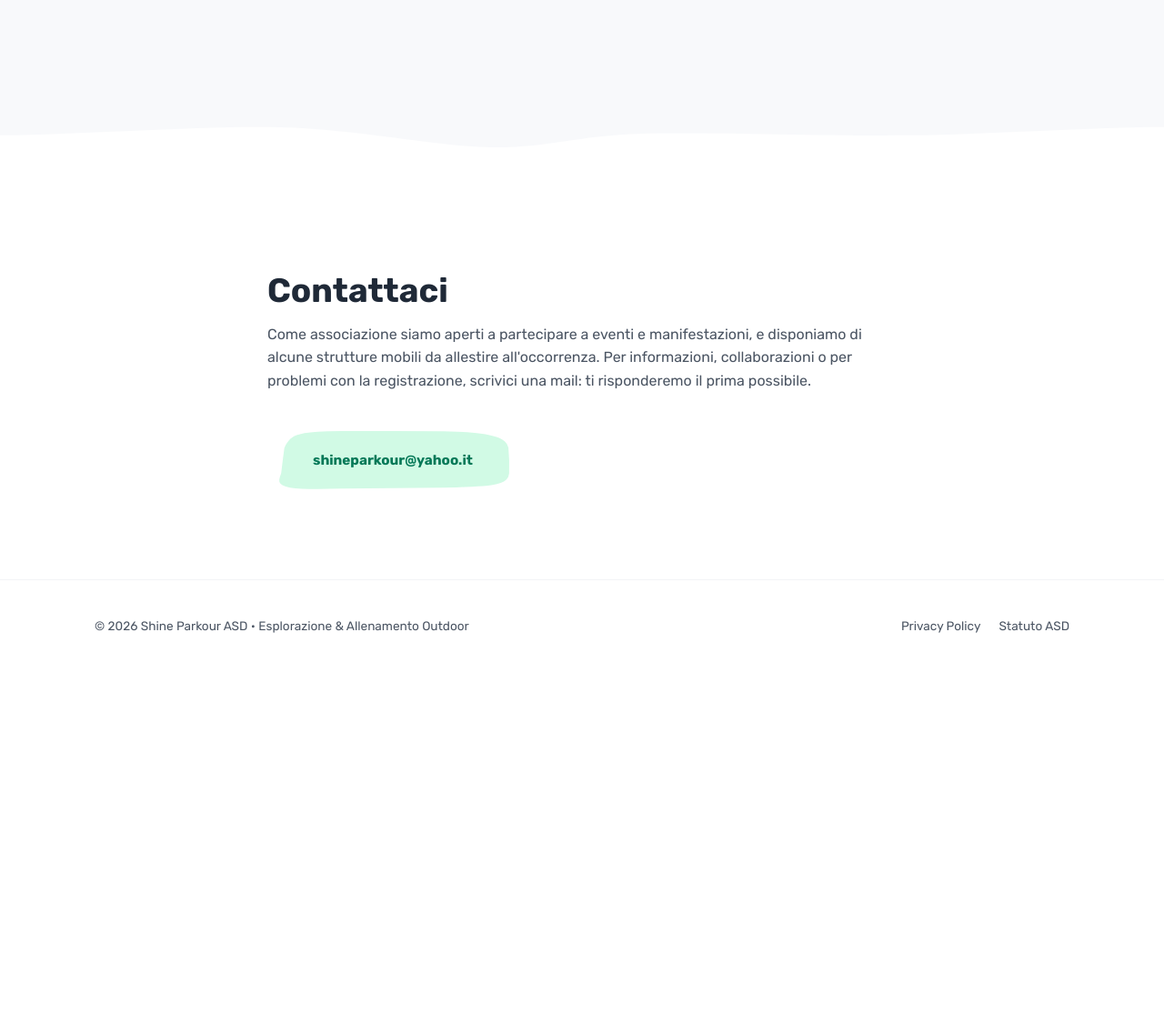
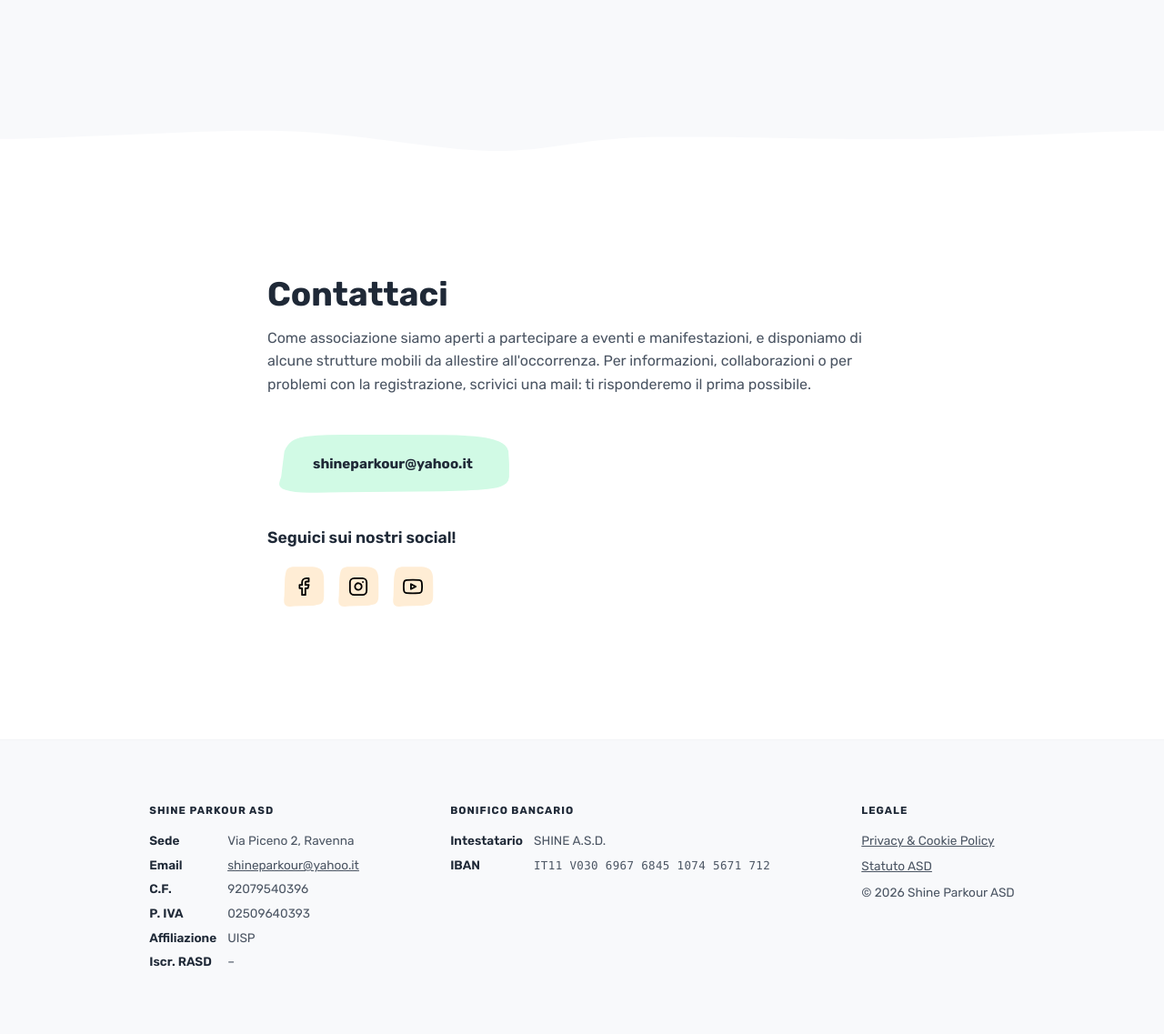
Before and after one commit to Freskies/shine-backend, a Python web app: template templates/showcase/index.html in a window 1280 px wide. Shown: the part 4695-5832 px from the top of the page at 91% size. Before the commit the page ends 5391 px from the top, so only its background shows below. Run offline with Jinja, Linux system fonts and the light colour scheme; the template is opened without the code that fills it, so the values that code supplies are empty.

Commit message:
Revamp color palette, enhance footer, and introduce social links:
- Updated color variables (`--color-orange`, `--color-green`, and more) for better visual consistency and accessibility.
- Improved footer design with grid-based layout and new sections for contact details, bank details, and legal links.
- Added social media links for Facebook, Instagram, and YouTube with hover effects and accessible SVG icons.
- Integrated meta description blocks into various HTML templates for improved SEO.
- Enhanced membership and enrollment forms with consistent color usage (`--color-green-accent`).
- Introduced GPLv3 license file for the project.

```diff
--- a/static/style.css
+++ b/static/style.css
@@ -4,14 +4,16 @@
 
 :root {
 	/* Colors */
-	--color-orange: #f97316;
-	--color-orange-hover: #ea580c;
+	--color-orange: #ffbf69;
+	--color-orange-hover: #ffac3d;
 	--color-orange-pastel: #ffedd5;
+	--color-orange-dark: #180D0D;
 
-	--color-green: #059669;
-	--color-green-hover: #047857;
-	--color-green-soft: #d1fae5;
+	--color-green-accent: #059669;
+	--color-green: #d1fae5;
+	--color-green-hover: #b4e0d2;
 	--color-green-pastel: #ecfdf5;
+	--color-green-dark: #010f0b;
 
 	--color-grey-pastel: #e5e7eb;
 	--color-grey-pastel-light: #f8f9fb;
@@ -435,14 +455,13 @@ h1, h2, h3, h4, h5, h6 {
  * Filled counterpart of `.btn--green-outline`, for use with `.fluid-shape`: a clip-path
  * cuts straight through a border, so an outlined button reads as broken once clipped.
  */
-.btn--green-soft {
-	background-color: var(--color-green-soft);
-	color: var(--color-green-hover);
+.btn--green {
+	background-color: var(--color-green);
+	color: var(--color-dark);
 }
 
-.btn--green-soft:hover {
-	background-color: var(--color-green);
-	color: var(--color-light);
+.btn--green:hover {
+	background-color: var(--color-green-hover);
 }
 
 /* The silhouette insets roughly 5% per side, so the label needs room to clear it. */
@@ -1085,70 +1129,194 @@ svg.logo__mark {
 }
 
 /* ************************************** */
+/* CONTACT                                */
+/* ************************************** */
+
+.section--contact {
+	margin-bottom: 3rem;
+}
+
+.contact__social {
+	margin-top: 2rem;
+}
+
+.contact__social-subtitle {
+	font-size: 1.1rem;
+	font-weight: 600;
+	color: var(--color-dark);
+	margin-bottom: 1rem;
+}
+
+.contact__social-list {
+	display: flex;
+	gap: 0.75rem;
+	padding-left: 1rem;
+}
+
+.contact__social-list a {
+	display: flex;
+	align-items: center;
+	justify-content: center;
+	width: 3rem;
+	height: 3rem;
+	background-color: var(--color-orange-pastel);
+	color: var(--color-orange-dark);
+	transition: background-color 0.2s ease;
+}
+
+.contact__social-list a:hover {
+	background-color: var(--color-orange);
+}
+
+/* ************************************** */
 /* FOOTER                                 */
 /* ************************************** */
 
 .footer {
-	padding: 2.5rem 0;
 	border-top: 1px solid #f3f4f6;
 	font-size: 0.85rem;
 	color: var(--color-dark-muted);
+	background-color: var(--color-grey-pastel-light);
 }
 
-.footer__container {
+.footer__body {
+	display: grid;
+	grid-template-areas:
+		"general"
+		"bank"
+		"legal";
+	grid-template-columns: auto;
+	justify-content: space-evenly;
+	gap: 2.5rem;
+	padding-block: 3rem;
+}
+
+.footer__col {
+	text-align: left;
+}
+
+.footer__col--general {
+	grid-area: general;
+}
+
+.footer__col--bank {
+	grid-area: bank;
+}
+
+.footer__col--legal {
+	grid-area: legal;
+}
+
+.footer__col-heading {
+	font-size: 0.72rem;
+	font-weight: 700;
+	text-transform: uppercase;
+	letter-spacing: 0.09em;
+	color: var(--color-dark);
+	margin-bottom: 0.85rem;
+}
+
+.footer__meta {
+	display: grid;
+	grid-template-columns: auto 1fr;
+	gap: 0.3rem 0.75rem;
+	align-items: baseline;
+}
+
+.footer__meta dt {
+	font-weight: 600;
+	color: var(--color-dark);
+	white-space: nowrap;
+}
+
+.footer__meta a {
+	text-decoration: underline;
+}
+
+.footer__meta a:hover {
+	opacity: 0.7;
+}
+
+.footer__bank {
+	display: grid;
+	grid-template-columns: auto 1fr;
+	gap: 0.3rem 0.75rem;
+	align-items: baseline;
+}
+
+.footer__bank dt {
+	font-weight: 600;
+	color: var(--color-dark);
+	white-space: nowrap;
+}
+
+.footer__iban {
+	font-family: ui-monospace, 'Cascadia Code', 'Source Code Pro', Menlo, Consolas, monospace;
+	font-size: 0.78rem;
+	letter-spacing: 0.03em;
+}
+
+.footer__social {
+	display: flex;
+	gap: 0.5rem;
+}
+
+
+.footer__social a {
+	display: flex;
+	align-items: center;
+	justify-content: center;
+	width: 2.25rem;
+	height: 2.25rem;
+	border-radius: var(--radius-full);
+	background-color: var(--color-grey-pastel);
+	color: var(--color-dark-muted);
+	transition: background-color 0.2s ease, color 0.2s ease;
+}
+
+.footer__social a:hover {
+	background-color: var(--color-green-accent);
+	color: var(--color-light);
+}
+
+.footer__legal-links {
 	display: flex;
 	flex-direction: column;
-	gap: 1rem;
-	text-align: center;
+	gap: 0.4rem;
 }
 
-.footer__links {
-	display: flex;
-	justify-content: center;
-	gap: 1.25rem;
+.footer__legal-links a {
+	text-decoration: underline;
 }
 
-/* ************************************** */
-/* DESKTOP BREAKPOINTS                    */
-/* ************************************** */
+.footer__legal-links a:hover {
+	opacity: 0.7;
+}
+
+.footer__bar {
+	border-top: 1px solid #f3f4f6;
+	padding: 1.25rem 0;
+	background-color: var(--color-grey-pastel-light);
+}
+
+.footer__bar-inner {
+	text-align: center;
+	font-size: 0.8rem;
+}
 
 @media (min-width: 640px) {
-	.hero__cta-group {
-		flex-direction: row;
-	}
-
-	.btn--full {
-		width: auto;
-	}
-
-	.footer__container {
-		flex-direction: row;
-		justify-content: space-between;
+	.footer__body {
+		grid-template-areas:
+			"general bank"
+			"general legal";
+		grid-template-columns: auto auto;
 	}
 }
 
 @media (min-width: 960px) {
-	.section {
-		padding: 6rem 0;
-	}
-
-	.section--hero {
-		padding: clamp(5rem, 3.4rem + 6.84vw, 7.5rem) 0 clamp(6rem, 4.4rem + 6.84vw, 8.5rem) 0;
-	}
-
-	.wave-divider {
-		height: var(--wave-h);
-	}
-
-	:root {
-		--divider-h: 110px;
-	}
-
-	.about__container {
-		display: grid;
-		grid-template-columns: minmax(0, 1.15fr) minmax(0, 0.85fr);
-		gap: 4rem;
-		align-items: center;
+	.footer__body {
+		grid-template-areas: "general bank legal";
+		grid-template-columns: auto auto auto;
 	}
 }
 
--- a/templates/base.html
+++ b/templates/base.html
@@ -4,6 +4,8 @@
 	<meta charset="UTF-8">
 	<meta name="viewport" content="width=device-width, initial-scale=1.0">
 	<title>{% block title %}Shine Parkour ASD{% endblock %}</title>
+	<meta name="description"
+	      content="{% block description %}Shine Parkour ASD — associazione sportiva dilettantistica di parkour a Ravenna. Corsi per adulti e ragazzi, ambiente accogliente e non competitivo con istruttori certificati.{% endblock %}">
 	<!-- Google Font Rubik -->
 	<link rel="preconnect" href="https://fonts.googleapis.com">
 	<link rel="preconnect" href="https://fonts.gstatic.com" crossorigin>
--- a/templates/showcase/index.html
+++ b/templates/showcase/index.html
@@ -22,7 +22,7 @@
 				</p>
 				<div class="hero__cta-group">
 					<a href="#join" class="btn btn--orange btn--full fluid-shape">Prenota Prova Gratuita</a>
-					<a href="#courses" class="btn btn--green-soft btn--full fluid-shape">Scopri i Corsi</a>
+					<a href="#courses" class="btn btn--green btn--full fluid-shape">Scopri i Corsi</a>
 				</div>
 			</div>
 		</div>
@@ -148,10 +148,10 @@
 			<ol class="steps-list">
 				<li class="steps-list__item">
 					<div class="steps-list__content">
-						<h4>
+						<h3>
 							<span class="steps-list__number">1</span>
 							<strong class="steps-list__title">Richiedi il certificato medico</strong>
-						</h4>
+						</h3>
 						<p class="steps-list__text">
 							Serve il certificato medico per attività sportiva non agonistica. Scarica il nostro foglio di
 							richiesta da mostrare al tuo medico per non sbagliare.
@@ -164,10 +164,10 @@
 				</li>
 				<li class="steps-list__item">
 					<div class="steps-list__content">
-						<h4>
+						<h3>
 							<span class="steps-list__number">2</span>
 							<strong class="steps-list__title">Completa l'iscrizione online</strong>
-						</h4>
+						</h3>
 						<p class="steps-list__text">
 							Hai il certificato a portata di mano? Clicca qui sotto per caricare la foto del certificato e
 							inserire i tuoi dati. Riceverai subito la conferma via email.
@@ -185,7 +185,7 @@
 	<section class="section section--pricing">
 		<div class="container">
 			<div class="section__header">
-				<h2 class="heading-secondary">Tariffe Semplici e Chiare</h2>
+				<h2 class="heading-secondary">Le nostre tariffe</h2>
 				<p class="section__intro">
 					I pagamenti sono accettati esclusivamente tramite bonifico bancario. A eccezione della lezione di
 					prova, è richiesto il versamento di una quota associativa annuale di 20€.
@@ -276,24 +276,91 @@
 					con la registrazione, scrivici una mail: ti risponderemo il prima possibile.
 				</p>
 			</div>
-			<a href="mailto:shineparkour@yahoo.it" class="btn btn--green-soft fluid-shape">shineparkour@yahoo.it</a>
+			<a href="mailto:shineparkour@yahoo.it" class="btn btn--green fluid-shape">shineparkour@yahoo.it</a>
+
+			<div class="contact__social">
+				<p class="contact__social-subtitle">Seguici sui nostri social!</p>
+				<nav aria-label="Social media">
+					<ul class="contact__social-list">
+						<li>
+							<a href="https://www.facebook.com/ShineSchoolOfMovement/" aria-label="Facebook" target="_blank" rel="noopener noreferrer" class="fluid-shape">
+								<img src="/static/images/svg_social/facebook.svg" alt="Facebook">
+							</a>
+						</li>
+						<li>
+							<a href="https://www.instagram.com/shine_school_of_movement/" aria-label="Instagram" target="_blank" rel="noopener noreferrer" class="fluid-shape">
+								<img src="/static/images/svg_social/instagram.svg" alt="Instagram">
+							</a>
+						</li>
+						<li>
+							<a href="https://www.youtube.com/user/usethisnameWTF" aria-label="YouTube" target="_blank" rel="noopener noreferrer" class="fluid-shape">
+								<img src="/static/images/svg_social/youtube.svg" alt="YouTube">
+							</a>
+						</li>
+					</ul>
+				</nav>
+			</div>
 		</div>
 	</section>
 </main>
 
-<footer class="footer">
-	<div class="container footer__container">
-		<p class="footer__copy">&copy; 2026 Shine Parkour ASD &bull; Esplorazione & Allenamento Outdoor</p>
-		<div class="footer__links">
-			<!-- href keeps the standalone page reachable (no-JS, new tab, legal deep link);
-			     with JS, htmx intercepts the click and shows the same content in the dialog. -->
-			<a href="/privacy-policy"
-			   hx-get="/privacy-policy" hx-select="#legal-content"
-			   hx-target="#global-dialog-content" hx-swap="innerHTML">Privacy Policy</a>
-			<a href="/statute"
-			   hx-get="/statute" hx-select="#legal-content"
-			   hx-target="#global-dialog-content" hx-swap="innerHTML">Statuto ASD</a>
+<footer class="footer footer__bar">
+	<div class="container footer__body">
+
+		<!-- Dati associativi -->
+		<div class="footer__col footer__col--general">
+			<p class="footer__col-heading">Shine Parkour ASD</p>
+			<dl class="footer__meta">
+				<dt>Sede</dt>
+				<dd>Via Piceno 2, Ravenna</dd>
+				<dt>Email</dt>
+				<dd><a href="mailto:shineparkour@yahoo.it">shineparkour@yahoo.it</a></dd>
+				<dt>C.F.</dt>
+				<dd>92079540396</dd>
+				<dt>P.&nbsp;IVA</dt>
+				<dd>02509640393</dd>
+				<!-- Aggiungere numero affiliazione UISP quando disponibile -->
+				<dt>Affiliazione</dt>
+				<dd>UISP</dd>
+				<!-- Aggiungere numero RASD quando disponibile -->
+				<dt>Iscr. RASD</dt>
+				<dd>–</dd>
+			</dl>
 		</div>
+
+		<!-- Coordinate bancarie -->
+		<div class="footer__col footer__col--bank">
+			<p class="footer__col-heading">Bonifico bancario</p>
+			<dl class="footer__bank">
+				<dt>Intestatario</dt>
+				<dd>SHINE A.S.D.</dd>
+				<dt>IBAN</dt>
+				<dd><code class="footer__iban">IT11&nbsp;V030&nbsp;6967&nbsp;6845&nbsp;1074&nbsp;5671&nbsp;712</code></dd>
+			</dl>
+		</div>
+
+		<!-- Legale -->
+		<div class="footer__col footer__col--legal">
+			<p class="footer__col-heading">Legale</p>
+			<nav aria-label="Link legali">
+				<ul class="footer__legal-links">
+					<li>
+						<a href="/privacy-policy"
+						   hx-get="/privacy-policy" hx-select="#legal-content"
+						   hx-target="#global-dialog-content" hx-swap="innerHTML">Privacy &amp; Cookie Policy</a>
+					</li>
+					<li>
+						<a href="/statute"
+						   hx-get="/statute" hx-select="#legal-content"
+						   hx-target="#global-dialog-content" hx-swap="innerHTML">Statuto ASD</a>
+					</li>
+					<li>
+						<p>&copy; 2026 Shine Parkour ASD</p>
+					</li>
+				</ul>
+			</nav>
+		</div>
+
 	</div>
 </footer>
 {% endblock %}
--- a/templates/showcase/privacy_policy.html
+++ b/templates/showcase/privacy_policy.html
@@ -1,6 +1,8 @@
 {% extends "base.html" %}
 
 {% block title %}Informativa Privacy e Cookie — Shine Parkour ASD{% endblock %}
+
+{% block description %}Informativa sul trattamento dei dati personali e cookie policy di Shine Parkour ASD, ai sensi del Regolamento UE 2016/679 (GDPR).{% endblock %}
 
 {% block content %}
 <!--suppress LongLine -->
--- a/templates/showcase/statute.html
+++ b/templates/showcase/statute.html
@@ -1,6 +1,8 @@
 {% extends "base.html" %}
 
 {% block title %}Statuto — Shine Parkour ASD{% endblock %}
+
+{% block description %}Statuto dell'Associazione Sportiva Dilettantistica Shine, con sede a Ravenna. Finalità, organi sociali e norme associative.{% endblock %}
 
 {% block content %}
 <!--suppress LongLine -->
```
Also changed, not shown: other parts of static/style.css (+54 -11 lines), static/enrollment.css (+4 -4 lines), static/membership_form.css (+4 -4 lines), templates/showcase/enrollment.html (+8 -6 lines), static/images/svg_social/facebook.svg (added), static/images/svg_social/instagram.svg (added), static/images/svg_social/youtube.svg (added), 1 other file.
